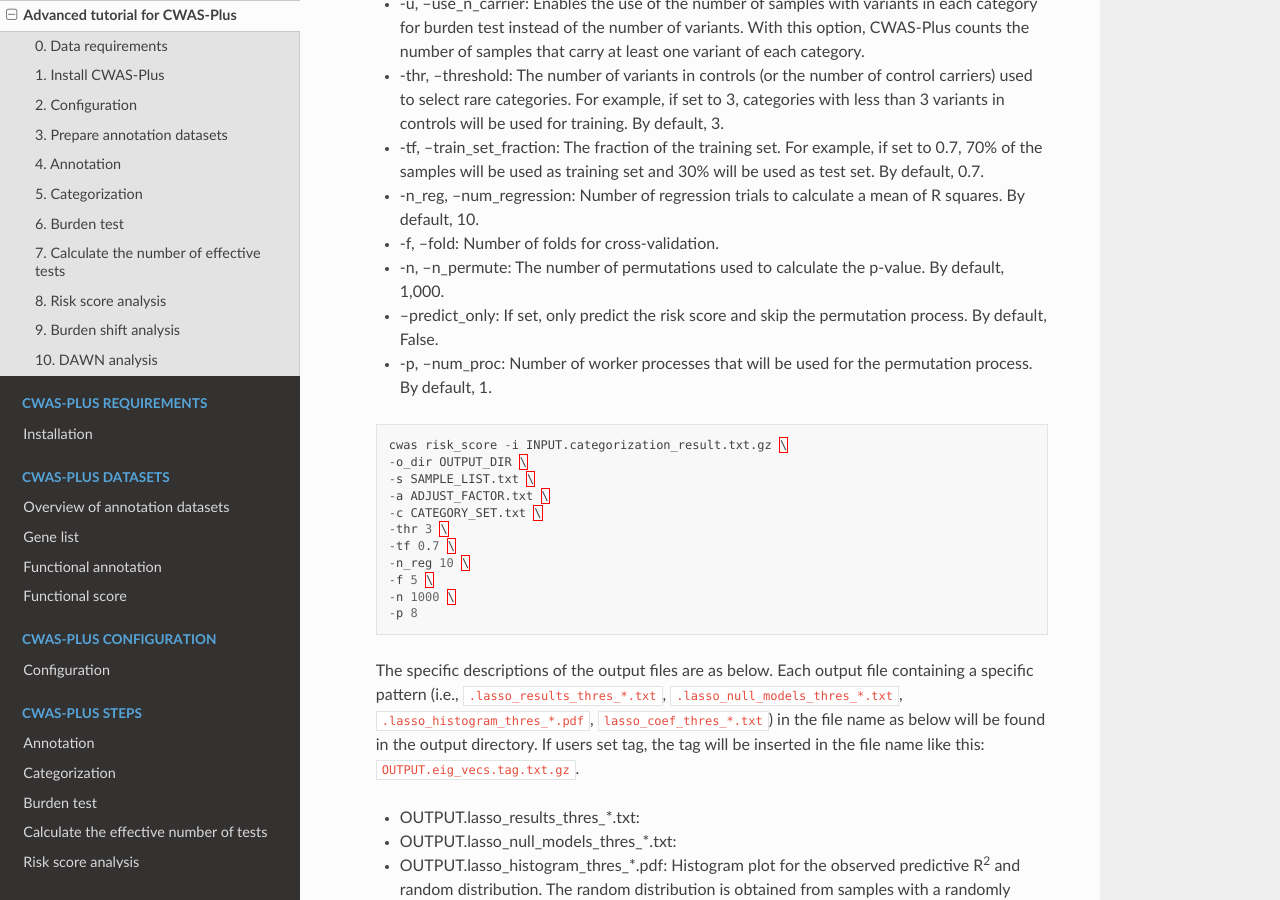
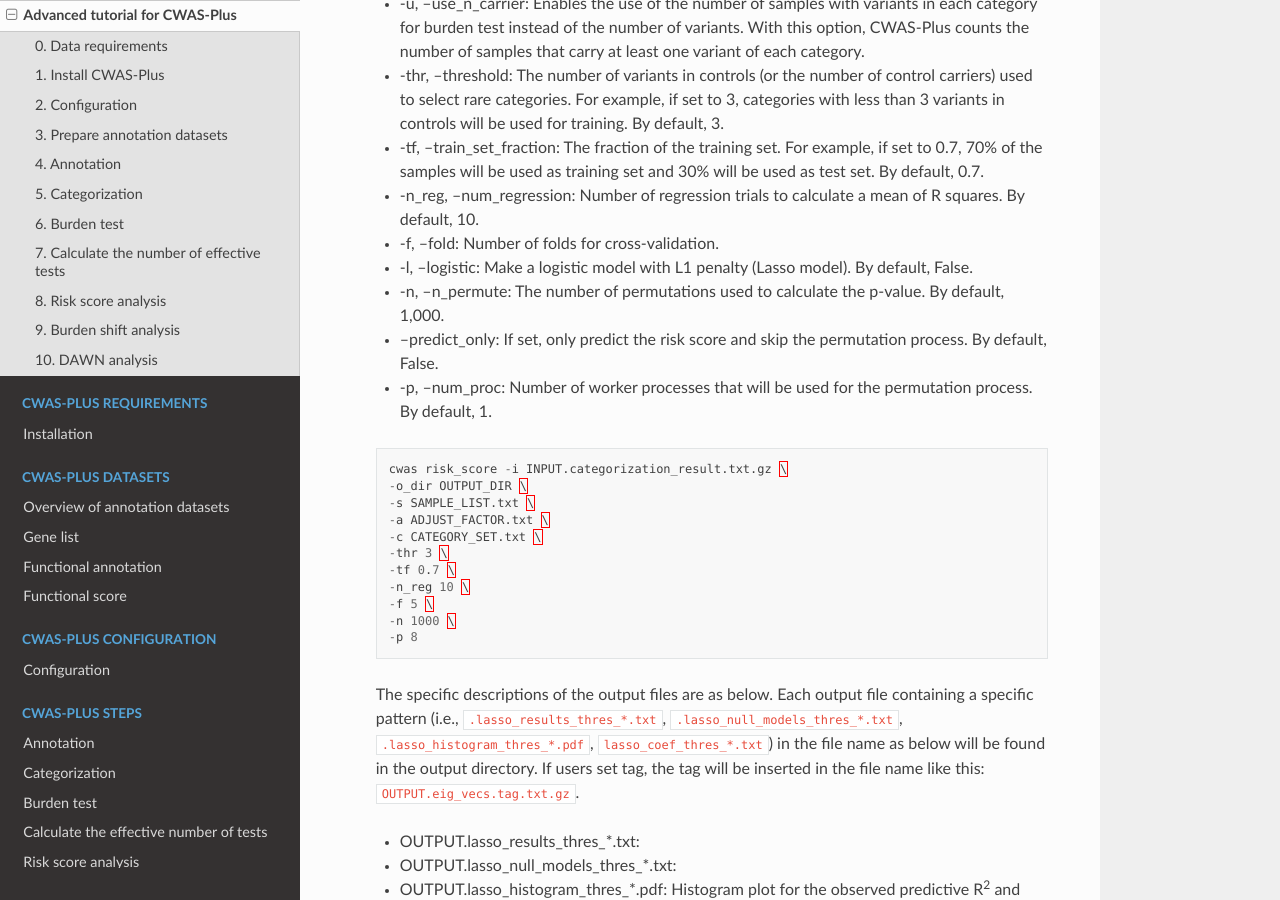
Before and after one commit to joonan-lab/cwas, a Sphinx documentation site: the page built from docs/quickstart/advanced_tutorial.rst, in a window 1280 px wide and 900 px high, scrolled down 17743 px. Built offline with Sphinx 7.4.7 and the Read the Docs theme 2.0.0, drawn with Linux system fonts in a browser that asks for light colours.

Commit message:
Update advanced_tutorial.rst

```diff
--- a/docs/quickstart/advanced_tutorial.rst
+++ b/docs/quickstart/advanced_tutorial.rst
@@ -726,6 +726,7 @@ This is an advanced tutorial for CWAS-Plus. Specific descriptions of arguments a
   - -tf, --train_set_fraction: The fraction of the training set. For example, if set to 0.7, 70% of the samples will be used as training set and 30% will be used as test set. By default, 0.7.
   - -n_reg, --num_regression: Number of regression trials to calculate a mean of R squares. By default, 10.
   - -f, --fold: Number of folds for cross-validation.
+  - -l, --logistic:  Make a logistic model with L1 penalty (Lasso model). By default, False.
   - -n, --n_permute: The number of permutations used to calculate the p-value. By default, 1,000.
   - --predict_only: If set, only predict the risk score and skip the permutation process. By default, False.
   - -p, --num_proc: Number of worker processes that will be used for the permutation process. By default, 1.
```
